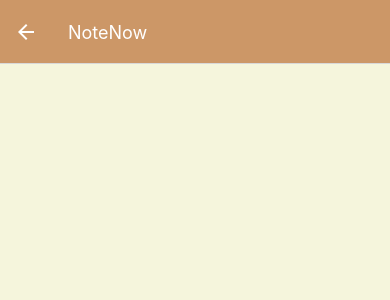
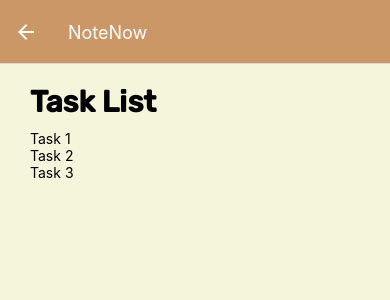
Before and after one commit to rence-salaveria/notenow-app, a React Native app: screen /MainScreen in a window 390 px wide. Shown: the top 300 px of the page. Built offline with nearby package versions, Linux system fonts and the light colour scheme.

Commit message:
[ADD] (T-243) / Add content and StyleSheet to MainScreen and preliminary layout

```diff
--- a/components/Styles.jsx
+++ b/components/Styles.jsx
@@ -74,6 +74,9 @@ export const Layout = StyleSheet.create({
     buttonSize: {
         flexDirection: 'column',
         justifyContent: 'center',
-        width: '40%'
+        width: '50%'
+    },
+    taskList: {
+
     }
 })
--- /dev/null
+++ b/components/Task.jsx
@@ -0,0 +1,11 @@
+import React from "react";
+import { Text, StyleSheet, View } from "react-native";
+
+export function Task(props) {
+    const { taskName = 'Task'} = props
+    return (
+        <View>
+            <Text>{taskName}</Text>
+        </View>
+    );
+}
--- a/routes/MainScreen.jsx
+++ b/routes/MainScreen.jsx
@@ -1,18 +1,41 @@
 import React from 'react';
 import {
     SafeAreaView,
-    Image,
+    StyleSheet,
     View,
     Text,
     TextInput, // dont forget to lagay yung border
 } from 'react-native';
 import { Styles, Layout } from '../components/Styles';
 import CustomButton from '../components/CustomButton';
+import {Task} from "../components/Task";
 
 export default function MainScreen() {
     return (
         <SafeAreaView style={Styles.container}>
-
+            {/* Reference at: https://www.youtube.com/watch?v=0kL6nhutjQ8 */}
+                <View style={style.header}>
+                    <Text style={style.sectionTitle}>Task List</Text>
+                    <View style={style.taskList}>
+                        <Task taskName={'Task 1'}/>
+                        <Task taskName={'Task 2'}/>
+                        <Task taskName={'Task 3'}/>
+                    </View>
+                </View>
         </SafeAreaView>
     );
 }
+
+const style = StyleSheet.create({
+    header: {
+        paddingTop: 20,
+        paddingHorizontal: 30
+    },
+    sectionTitle: {
+        fontSize: 30,
+        fontWeight: 'bold',
+        fontFamily: 'Rubik',
+        color: '#000',
+        marginBottom: 10
+    },
+})
```
